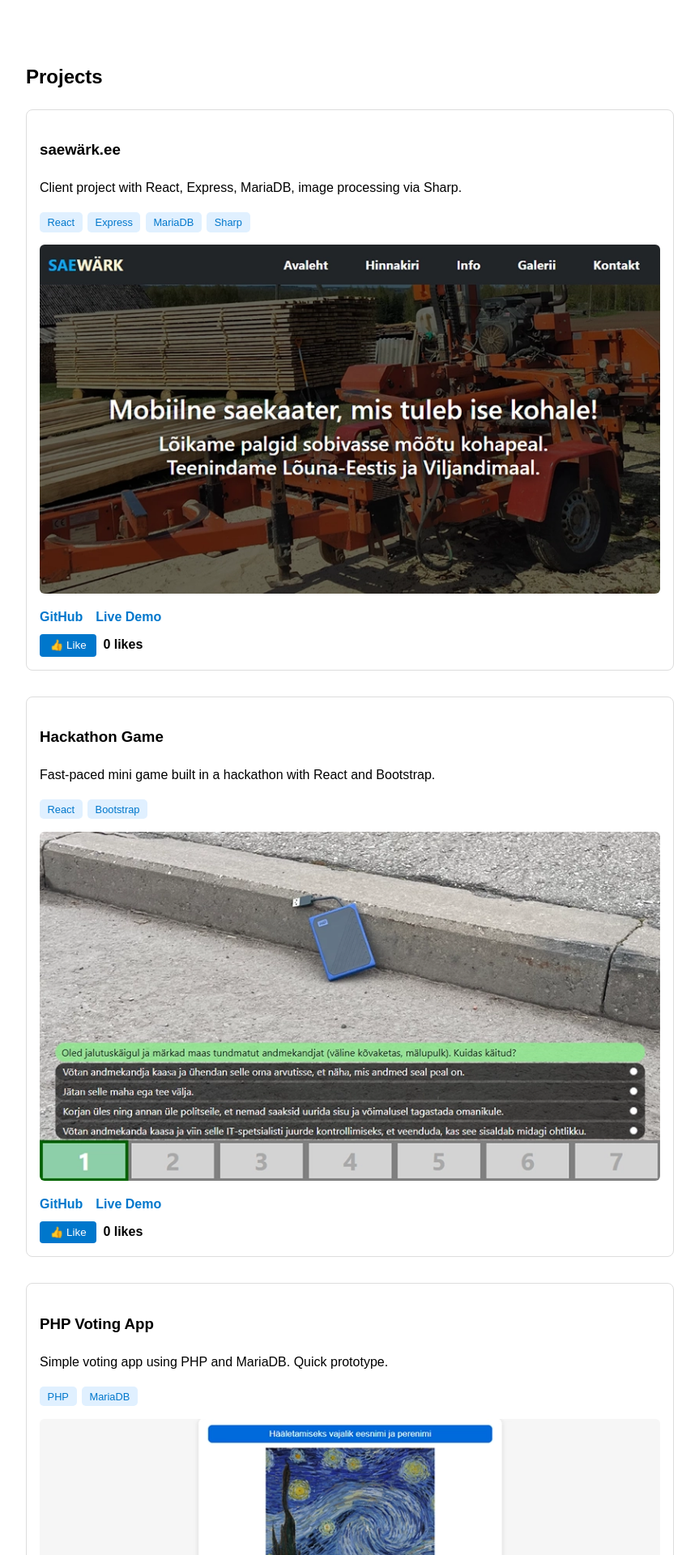
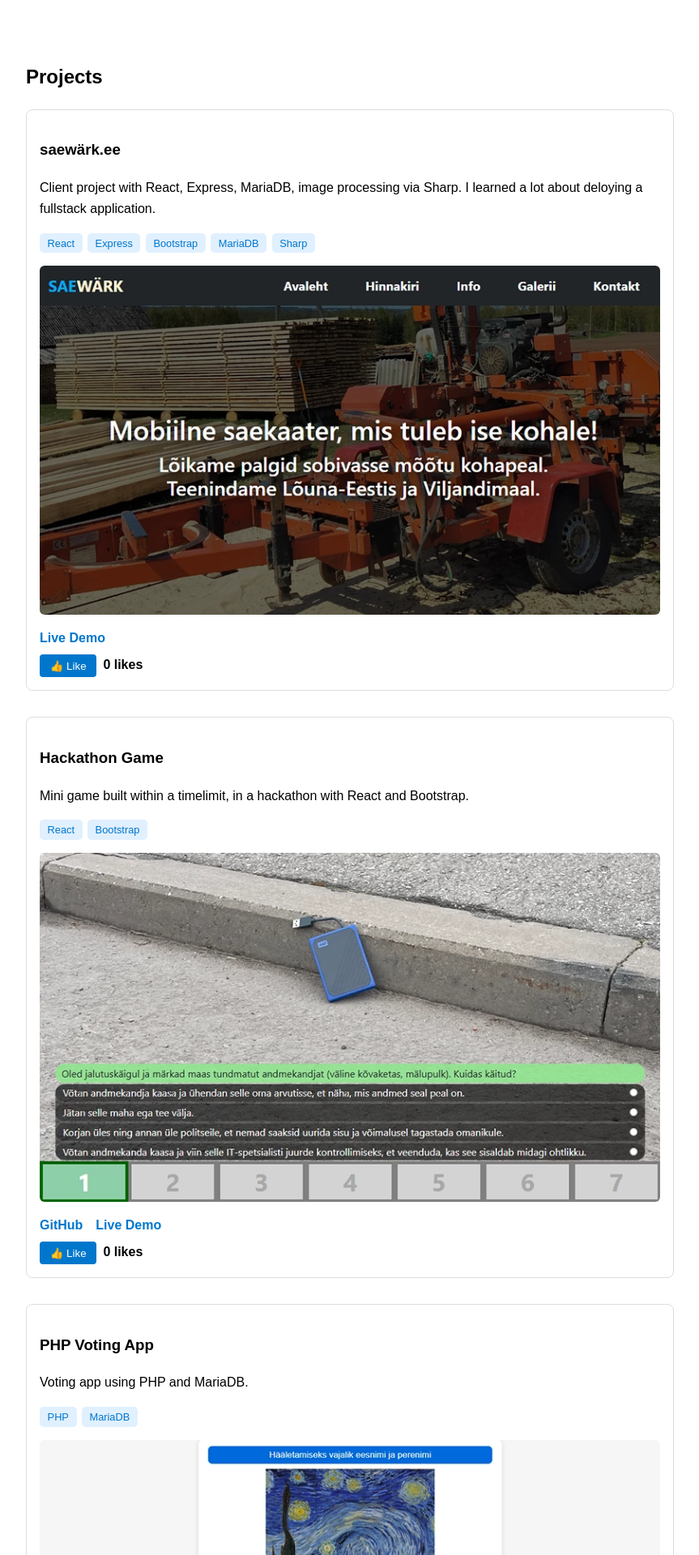
Before and after one commit to TanelPauls/portfolio, a React (Vite) app: page / in a window 1280 px wide. Shown: the part 848-2768 px from the top of the page at 81% size, without its empty margins (208-1071 px from the left). Built offline with nearby package versions, Linux system fonts and the light colour scheme; no server answers.

Commit message:
changed github link for first project

```diff
--- a/src/App.jsx
+++ b/src/App.jsx
@@ -17,8 +17,8 @@ function App() {
       id: 1,
       title: "saewärk.ee",
       description:
-        "Client project with React, Express, MariaDB, image processing via Sharp.",
-      tech: ["React", "Express", "MariaDB", "Sharp"],
+        "Client project with React, Express, MariaDB, image processing via Sharp. I learned a lot about deloying a fullstack application.",
+      tech: ["React", "Express", "Bootstrap", "MariaDB", "Sharp"],
       image: `${base}/saewark.webp`,
       github: "https://github.com/",
       live: "https://saewärk.ee",
@@ -27,7 +27,7 @@ function App() {
       id: 2,
       title: "Hackathon Game",
       description:
-        "Fast-paced mini game built in a hackathon with React and Bootstrap.",
+        "Mini game built within a timelimit, in a hackathon with React and Bootstrap.",
       tech: ["React", "Bootstrap"],
       image: `${base}/hackathon-game.webp`,
       github: "https://github.com/TanelPauls/VEPSo",
@@ -36,7 +36,7 @@ function App() {
     {
       id: 3,
       title: "PHP Voting App",
-      description: "Simple voting app using PHP and MariaDB. Quick prototype.",
+      description: "Voting app using PHP and MariaDB.",
       tech: ["PHP", "MariaDB"],
       image: `${base}/php-voting.webp`,
       github: "https://github.com/TanelPauls/php-voting",
@@ -171,6 +171,8 @@ function App() {
                 />
               )}
               <div className="project-buttons">
+                {/* Only show GitHub for all projects except the first one */}
+                {index !== 0 && (
                   <a
                     href={project.github}
                     target="_blank"
@@ -178,6 +180,7 @@ function App() {
                   >
                     GitHub
                   </a>
+                )}
                 <a
                   href={project.live}
                   target="_blank"
@@ -186,6 +189,7 @@ function App() {
                   Live Demo
                 </a>
               </div>
+
               <div className="like-button">
                 <button
                   onClick={(e) => {
```
Also changed, not shown: 3 other files (tests, documents, lock files or other folders). Lines whose indentation alone changed are shown as unchanged.
